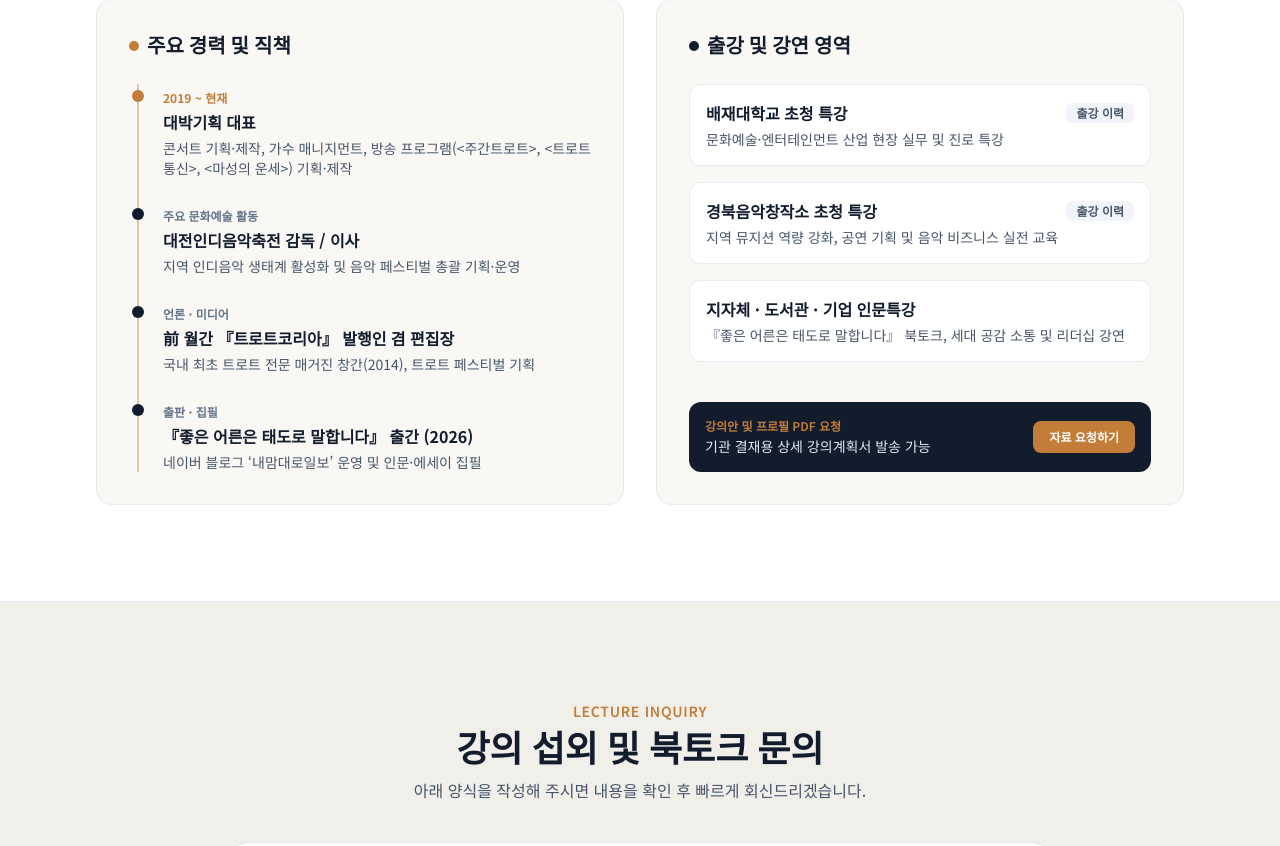
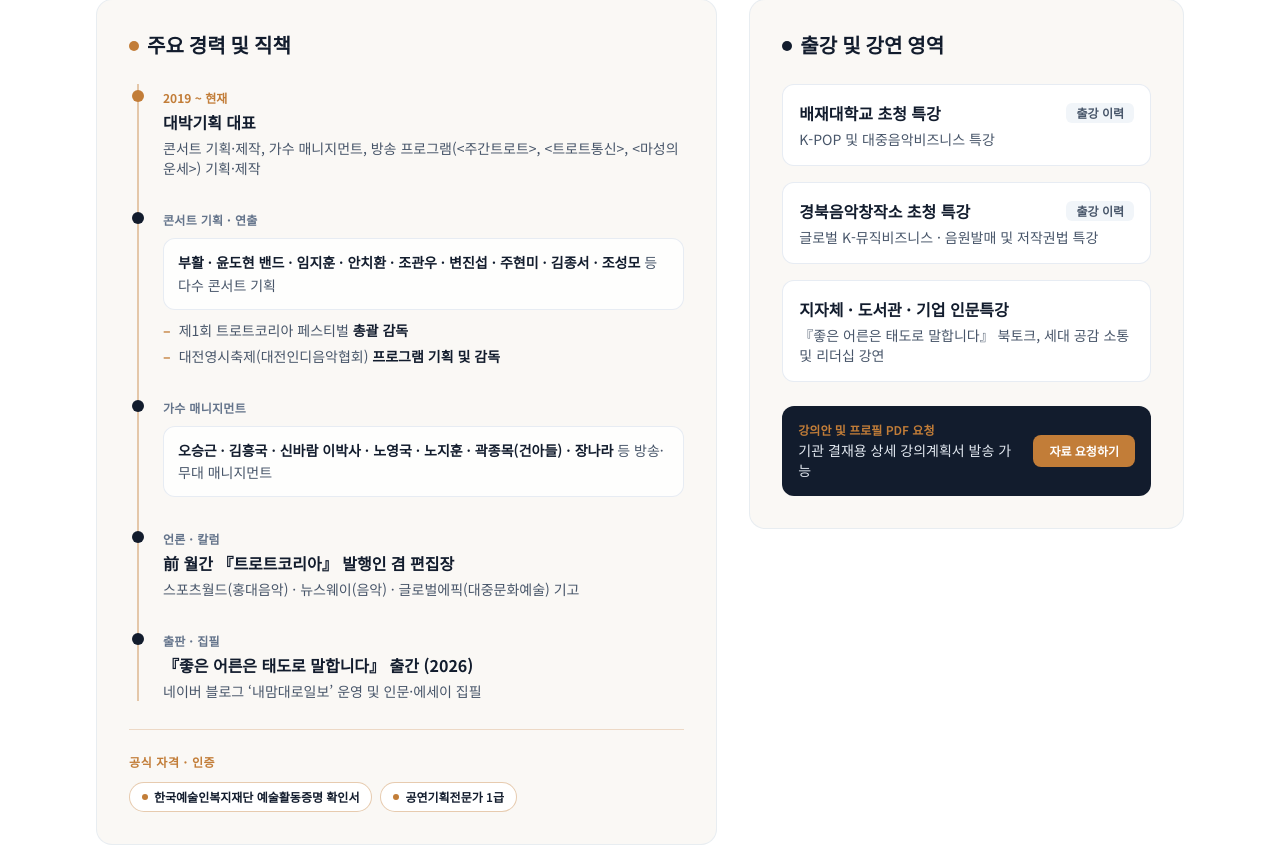
Before and after one commit to 5469pts-debug/5469pts-debug.github.io, a plain HTML site: page index.html in a window 1280 px wide. Shown: the part 3572-4418 px from the top of the page. Drawn offline with nearby package versions, Linux system fonts and the light colour scheme.

Commit message:
경력 및 출강 이력 업데이트: 콘서트 기획·가수 매니지먼트·언론 칼럼·자격 인증 보강
주요 경력 타임라인에 콘서트 기획·연출(부활·윤도현 밴드 등 9팀, 제1회 트로트코리아 페스티벌, 대전영시축제), 가수 매니지먼트 7인, 언론·칼럼 기고, 공식 자격·인증을 반영했습니다. 출강 이력(배재대학교·경북음악창작소)의 특강 주제를 구체화했습니다.

```diff
--- a/index.html
+++ b/index.html
@@ -465,43 +465,85 @@
         </p>
       </div>
 
-      <div class="grid grid-cols-1 lg:grid-cols-2 gap-8">
-        <!-- 좌측: 주요 현직 및 경력 -->
-        <div class="bg-brand-cream rounded-2xl p-6 sm:p-8 border border-slate-200/70">
+      <div class="grid grid-cols-1 lg:grid-cols-12 gap-8 items-start">
+        <!-- 좌측: 주요 경력 및 직책 -->
+        <div class="lg:col-span-7 bg-brand-cream rounded-2xl p-6 sm:p-8 border border-slate-200/70">
           <h3 class="font-serif text-xl font-bold text-brand-navy mb-6 flex items-center gap-2">
             <span class="w-2.5 h-2.5 rounded-full bg-brand-amber"></span>
             주요 경력 및 직책
           </h3>
-          <ol class="relative border-l-2 border-brand-amber/40 ml-2 space-y-6">
+          <ol class="relative border-l-2 border-brand-amber/40 ml-2 space-y-7">
             <li class="pl-6 relative">
               <span class="w-3 h-3 rounded-full bg-brand-amber absolute -left-[7px] top-1.5"></span>
               <span class="text-xs font-bold text-brand-amber">2019 ~ 현재</span>
               <h4 class="font-bold text-brand-navy text-base mt-0.5">대박기획 대표</h4>
               <p class="text-sm text-slate-600 mt-1">콘서트 기획·제작, 가수 매니지먼트, 방송 프로그램(&lt;주간트로트&gt;, &lt;트로트통신&gt;, &lt;마성의 운세&gt;) 기획·제작</p>
             </li>
+
             <li class="pl-6 relative">
               <span class="w-3 h-3 rounded-full bg-brand-navy absolute -left-[7px] top-1.5"></span>
-              <span class="text-xs font-bold text-slate-500">주요 문화예술 활동</span>
-              <h4 class="font-bold text-brand-navy text-base mt-0.5">대전인디음악축전 감독 / 이사</h4>
-              <p class="text-sm text-slate-600 mt-1">지역 인디음악 생태계 활성화 및 음악 페스티벌 총괄 기획·운영</p>
+              <span class="text-xs font-bold text-slate-500 tracking-wide">콘서트 기획 · 연출</span>
+              <div class="mt-2 rounded-xl bg-white/80 border border-slate-200/80 px-3.5 py-3">
+                <p class="text-sm leading-relaxed text-slate-600">
+                  <span class="font-semibold text-brand-navy">부활 · 윤도현 밴드 · 임지훈 · 안치환 · 조관우 · 변진섭 · 주현미 · 김종서 · 조성모</span>
+                  등 다수 콘서트 기획
+                </p>
+              </div>
+              <ul class="mt-2.5 space-y-1.5 text-sm text-slate-600">
+                <li class="flex gap-2">
+                  <span class="text-brand-amber font-bold shrink-0">–</span>
+                  <span>제1회 트로트코리아 페스티벌 <strong class="font-semibold text-brand-navy">총괄 감독</strong></span>
+                </li>
+                <li class="flex gap-2">
+                  <span class="text-brand-amber font-bold shrink-0">–</span>
+                  <span>대전영시축제(대전인디음악협회) <strong class="font-semibold text-brand-navy">프로그램 기획 및 감독</strong></span>
+                </li>
+              </ul>
             </li>
+
             <li class="pl-6 relative">
               <span class="w-3 h-3 rounded-full bg-brand-navy absolute -left-[7px] top-1.5"></span>
-              <span class="text-xs font-bold text-slate-500">언론 · 미디어</span>
-              <h4 class="font-bold text-brand-navy text-base mt-0.5">前 월간 『트로트코리아』 발행인 겸 편집장</h4>
-              <p class="text-sm text-slate-600 mt-1">국내 최초 트로트 전문 매거진 창간(2014), 트로트 페스티벌 기획</p>
+              <span class="text-xs font-bold text-slate-500 tracking-wide">가수 매니지먼트</span>
+              <div class="mt-2 rounded-xl bg-white/80 border border-slate-200/80 px-3.5 py-3">
+                <p class="text-sm leading-relaxed text-slate-600">
+                  <span class="font-semibold text-brand-navy">오승근 · 김흥국 · 신바람 이박사 · 노영국 · 노지훈 · 곽종목(건아들) · 장나라</span>
+                  등 방송·무대 매니지먼트
+                </p>
+              </div>
             </li>
+
             <li class="pl-6 relative">
               <span class="w-3 h-3 rounded-full bg-brand-navy absolute -left-[7px] top-1.5"></span>
-              <span class="text-xs font-bold text-slate-500">출판 · 집필</span>
+              <span class="text-xs font-bold text-slate-500 tracking-wide">언론 · 칼럼</span>
+              <h4 class="font-bold text-brand-navy text-base mt-0.5">前 월간 『트로트코리아』 발행인 겸 편집장</h4>
+              <p class="text-sm text-slate-600 mt-1">스포츠월드(홍대음악) · 뉴스웨이(음악) · 글로벌에픽(대중문화예술) 기고</p>
+            </li>
+
+            <li class="pl-6 relative">
+              <span class="w-3 h-3 rounded-full bg-brand-navy absolute -left-[7px] top-1.5"></span>
+              <span class="text-xs font-bold text-slate-500 tracking-wide">출판 · 집필</span>
               <h4 class="font-bold text-brand-navy text-base mt-0.5">『좋은 어른은 태도로 말합니다』 출간 (2026)</h4>
               <p class="text-sm text-slate-600 mt-1">네이버 블로그 ‘내맘대로일보’ 운영 및 인문·에세이 집필</p>
             </li>
           </ol>
+
+          <div class="mt-7 pt-6 border-t border-brand-amber/25">
+            <h4 class="text-xs font-bold text-brand-amber tracking-wider uppercase">공식 자격 · 인증</h4>
+            <div class="mt-3 flex flex-wrap gap-2">
+              <span class="inline-flex items-center gap-1.5 px-3 py-1.5 rounded-full bg-white border border-brand-amber/40 text-xs font-semibold text-brand-navy">
+                <span class="w-1.5 h-1.5 rounded-full bg-brand-amber"></span>
+                한국예술인복지재단 예술활동증명 확인서
+              </span>
+              <span class="inline-flex items-center gap-1.5 px-3 py-1.5 rounded-full bg-white border border-brand-amber/40 text-xs font-semibold text-brand-navy">
+                <span class="w-1.5 h-1.5 rounded-full bg-brand-amber"></span>
+                공연기획전문가 1급
+              </span>
+            </div>
+          </div>
         </div>
 
         <!-- 우측: 출강 및 강연 영역 -->
-        <div class="bg-brand-cream rounded-2xl p-6 sm:p-8 border border-slate-200/70 flex flex-col justify-between">
+        <div class="lg:col-span-5 bg-brand-cream rounded-2xl p-6 sm:p-8 border border-slate-200/70 flex flex-col justify-between">
           <div>
             <h3 class="font-serif text-xl font-bold text-brand-navy mb-6 flex items-center gap-2">
               <span class="w-2.5 h-2.5 rounded-full bg-brand-navy"></span>
@@ -510,19 +552,19 @@
 
             <div class="space-y-4">
               <div class="bg-white rounded-xl p-4 border border-slate-200/80">
-                <div class="flex items-center justify-between">
+                <div class="flex items-center justify-between gap-2">
                   <h4 class="font-bold text-brand-navy text-sm sm:text-base">배재대학교 초청 특강</h4>
-                  <span class="text-xs font-semibold text-slate-600 bg-slate-100 px-2.5 py-0.5 rounded-md">출강 이력</span>
+                  <span class="text-xs font-semibold text-slate-600 bg-slate-100 px-2.5 py-0.5 rounded-md shrink-0">출강 이력</span>
                 </div>
-                <p class="text-xs sm:text-sm text-slate-600 mt-1">문화예술·엔터테인먼트 산업 현장 실무 및 진로 특강</p>
+                <p class="text-xs sm:text-sm text-slate-600 mt-1">K-POP 및 대중음악비즈니스 특강</p>
               </div>
 
               <div class="bg-white rounded-xl p-4 border border-slate-200/80">
-                <div class="flex items-center justify-between">
+                <div class="flex items-center justify-between gap-2">
                   <h4 class="font-bold text-brand-navy text-sm sm:text-base">경북음악창작소 초청 특강</h4>
-                  <span class="text-xs font-semibold text-slate-600 bg-slate-100 px-2.5 py-0.5 rounded-md">출강 이력</span>
+                  <span class="text-xs font-semibold text-slate-600 bg-slate-100 px-2.5 py-0.5 rounded-md shrink-0">출강 이력</span>
                 </div>
-                <p class="text-xs sm:text-sm text-slate-600 mt-1">지역 뮤지션 역량 강화, 공연 기획 및 음악 비즈니스 실전 교육</p>
+                <p class="text-xs sm:text-sm text-slate-600 mt-1">글로벌 K-뮤직비즈니스 · 음원발매 및 저작권법 특강</p>
               </div>
 
               <div class="bg-white rounded-xl p-4 border border-slate-200/80">
```
